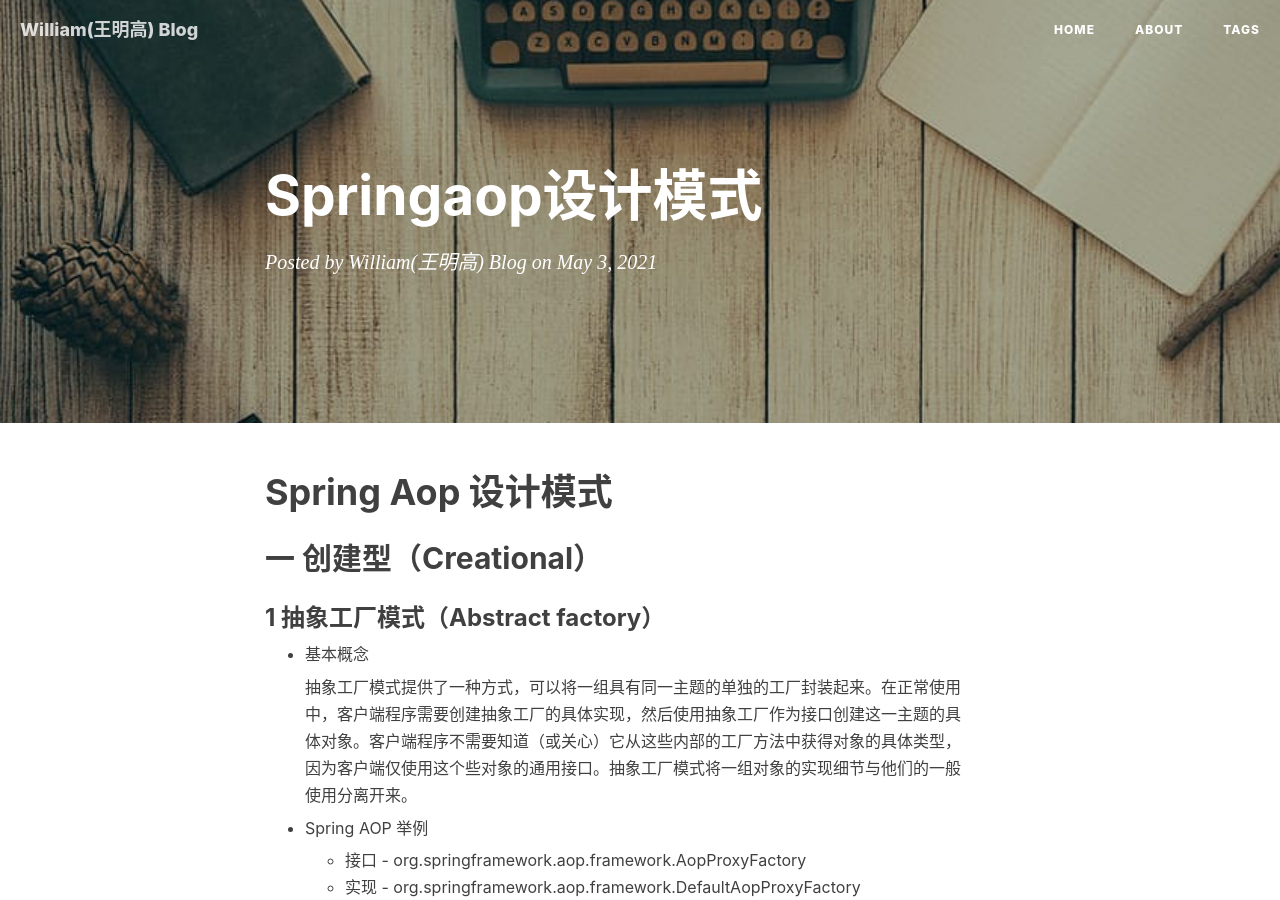
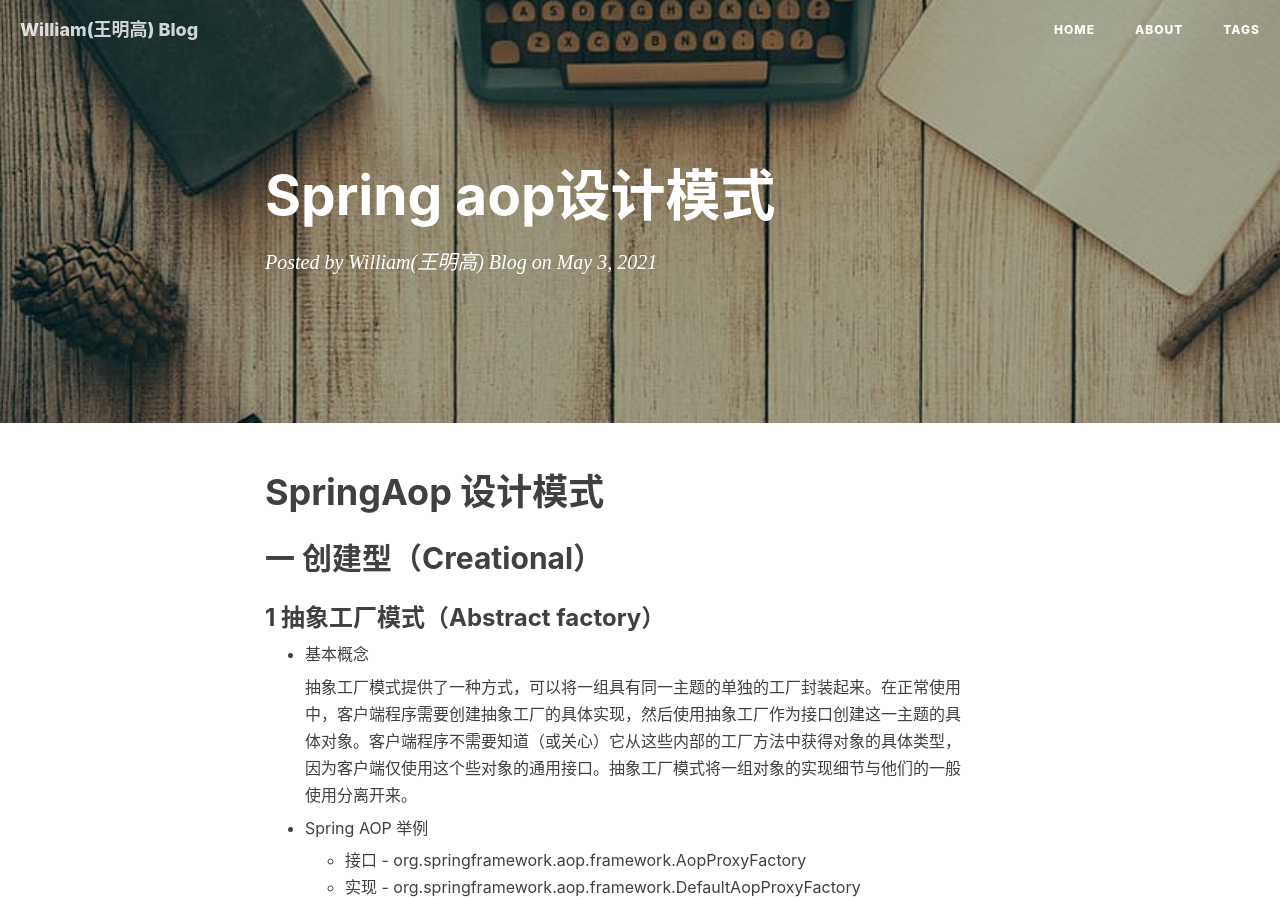
Before and after one commit to minggaowang/minggaowang.github.io, a Jekyll site: the page built from _posts/2021-05-03-Spring Aop设计模式.MD, in a window 1280 px wide and 900 px high. Built offline with Jekyll 4.4.1, drawn with Linux system fonts in a browser that asks for light colours; nearby versions of some CDN libraries; our own code applies the rules of GitHub Pages for plain Markdown files; comment, search, counter and statistics services are not loaded; part of the change alters nothing that is shown.

```diff
--- a/_posts/2021-05-03-SpringAop设计模式.MD
+++ b/_posts/2021-05-03-Spring Aop设计模式.MD
@@ -1,4 +1,4 @@
-# Spring Aop 设计模式
+# SpringAop 设计模式
 
 ## 一 创建型（Creational）
 
```
